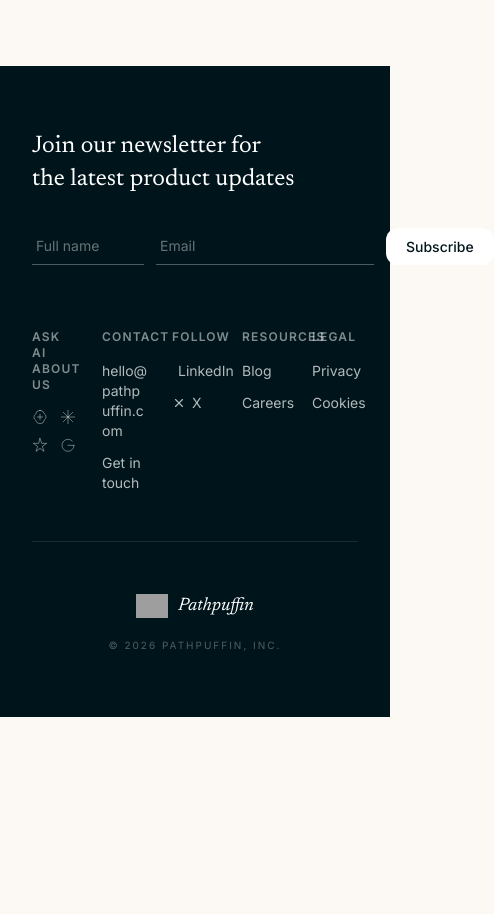
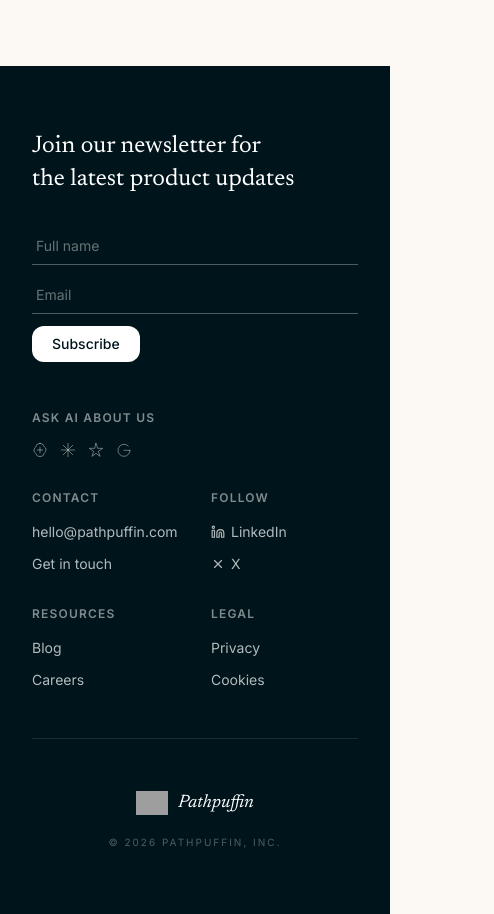
Before and after one commit to PathPuffin/pathpuffin_website, a React (Vite) app: page /blog in a window 390 px wide. Shown: the part 1580-2494 px from the top of the page, 494 px wide, since content can reach past the window. Before the commit the page ends 2297 px from the top, so only its background shows below. Built offline with nearby package versions, Linux system fonts and the light colour scheme; grey boxes are pictures that could not be loaded.

Commit message:
added a picture

```diff
--- a/index.html
+++ b/index.html
@@ -4,6 +4,8 @@
     <meta charset="UTF-8" />
     <meta name="viewport" content="width=device-width, initial-scale=1.0" />
     <link rel="icon" type="image/png" href="/puffin_logo_highres.png" />
+    <link rel="preload" as="image" href="/puffin_logo_highres.png" />
+    <link rel="preload" as="image" href="/pathpuffin_compass.png" />
     <title>Pathpuffin</title>
     <script>
       (function() {
--- a/src/App.tsx
+++ b/src/App.tsx
@@ -9,7 +9,7 @@ import { ArrowRight } from "lucide-react";
 import Footer from "./Footer";
 
 const LOGO_URL = "/puffin_logo_highres.png";
-const HERO_IMAGE_URL = "/pathpuffin3d.png";
+const HERO_IMAGE_URL = "/pathpuffin_compass.png";
 
 const scrollTo = (id: string) => {
   document.getElementById(id)?.scrollIntoView({ behavior: "smooth" });
@@ -20,7 +20,7 @@ const Navbar = () => {
     <nav className="fixed top-0 w-full z-50 glass-nav border-b border-outline-variant/10">
       <div className="flex justify-between items-center px-8 py-4 max-w-7xl mx-auto">
         <Link to="/" className="flex items-center gap-3">
-          <img src={LOGO_URL} alt="Pathpuffin Logo" className="w-12 h-12 object-contain" />
+          <img src={LOGO_URL} alt="Pathpuffin Logo" className="w-12 h-12 object-contain" fetchPriority="high" width={48} height={48} />
           <span className="text-lg font-semibold font-serif tracking-tight text-primary">Pathpuffin</span>
         </Link>
 
@@ -54,11 +54,13 @@ const Hero = () => {
   return (
     <section className="relative min-h-screen flex items-center overflow-hidden">
       <div className="absolute inset-0 bg-gradient-to-br from-background via-background to-surface-container-low" />
-      <div className="absolute top-1/2 right-0 -translate-y-1/2 w-[600px] h-[600px] bg-primary/4 rounded-full blur-3xl" />
 
-      <div className="relative max-w-7xl mx-auto px-8 pt-24 pb-16 w-full">
-        <div className="grid grid-cols-1 lg:grid-cols-2 gap-16 items-center">
+      <div className="relative w-full max-w-7xl mx-auto px-8 pt-24 pb-0">
+        <div className="grid grid-cols-1 lg:grid-cols-2 gap-12 lg:gap-24 items-end">
+
+          {/* Left — text & buttons, aligned to bottom of image */}
           <motion.div
+            className="pb-16 lg:pb-24"
             initial={{ opacity: 0, y: 30 }}
             animate={{ opacity: 1, y: 0 }}
             transition={{ duration: 0.9, ease: "easeOut" }}
@@ -90,29 +92,24 @@ const Hero = () => {
             </div>
           </motion.div>
 
+          {/* Right — compass image, flush to bottom edge */}
           <motion.div
-            initial={{ opacity: 0, scale: 0.9, y: 20 }}
-            animate={{ opacity: 1, scale: 1, y: 0 }}
+            className="flex items-end justify-center lg:justify-end"
+            initial={{ opacity: 0, y: 20 }}
+            animate={{ opacity: 1, y: 0 }}
             transition={{ duration: 1.1, delay: 0.15, ease: "easeOut" }}
-            className="flex justify-center lg:justify-end"
           >
-            <div className="relative">
-              <div className="absolute inset-0 bg-primary/8 rounded-3xl blur-2xl scale-90 translate-y-4" />
-              <motion.div
-                animate={{ y: [0, -12, 0] }}
-                transition={{ duration: 5, repeat: Infinity, ease: "easeInOut" }}
-                className="relative rounded-3xl overflow-hidden shadow-2xl max-w-[420px] w-full"
-              >
-                <img
-                  src={HERO_IMAGE_URL}
-                  alt="Puffin Engineering Symbol"
-                  className="w-full h-auto block"
-                />
-              </motion.div>
-            </div>
+            <img
+              src={HERO_IMAGE_URL}
+              alt="Pathpuffin Compass"
+              className="w-full max-w-135 h-auto object-contain block"
+              fetchPriority="high"
+              width={540}
+              height={540}
+            />
           </motion.div>
+
         </div>
-
       </div>
     </section>
   );
--- a/src/Footer.tsx
+++ b/src/Footer.tsx
@@ -69,7 +69,7 @@ export default function Footer() {
       <div className="max-w-7xl mx-auto px-8">
 
         {/* Main row */}
-        <div className="grid grid-cols-1 lg:grid-cols-2 gap-16 mb-12 pb-12 border-b border-white/10">
+        <div className="grid grid-cols-1 lg:grid-cols-2 gap-12 mb-12 pb-12 border-b border-white/10">
 
           {/* Left — Newsletter */}
           <div>
@@ -79,11 +79,11 @@ export default function Footer() {
             {subscribed ? (
               <p className="text-white/60 text-sm">Thanks for subscribing!</p>
             ) : (
-              <form className="flex gap-3 max-w-sm" onSubmit={handleSubscribe}>
+              <form className="flex flex-col sm:flex-row gap-3 max-w-sm" onSubmit={handleSubscribe}>
                 <input
                   type="text"
                   placeholder="Full name"
-                  className="bg-transparent border-b border-white/30 py-2 px-1 focus:outline-none focus:border-white/60 transition-colors text-sm placeholder:text-white/40 w-28"
+                  className="bg-transparent border-b border-white/30 py-2 px-1 focus:outline-none focus:border-white/60 transition-colors text-sm placeholder:text-white/40 sm:w-28"
                 />
                 <input
                   type="email"
@@ -91,11 +91,11 @@ export default function Footer() {
                   value={email}
                   onChange={(e) => setEmail(e.target.value)}
                   required
-                  className="bg-transparent border-b border-white/30 py-2 px-1 focus:outline-none focus:border-white/60 transition-colors flex-1 text-sm placeholder:text-white/40"
+                  className="bg-transparent border-b border-white/30 py-2 px-1 focus:outline-none focus:border-white/60 transition-colors sm:flex-1 text-sm placeholder:text-white/40"
                 />
                 <button
                   type="submit"
-                  className="bg-white text-primary px-5 py-1.5 rounded-md font-medium text-sm hover:bg-white/90 transition-colors whitespace-nowrap"
+                  className="bg-white text-primary px-5 py-2 rounded-md font-medium text-sm hover:bg-white/90 transition-colors whitespace-nowrap self-start sm:self-auto"
                 >
                   Subscribe
                 </button>
@@ -104,10 +104,10 @@ export default function Footer() {
           </div>
 
           {/* Right — Links grid */}
-          <div className="grid grid-cols-5 gap-6">
+          <div className="grid grid-cols-2 sm:grid-cols-3 lg:grid-cols-5 gap-8 lg:gap-6">
 
             {/* Ask AI */}
-            <div className="flex flex-col gap-3 col-span-1">
+            <div className="flex flex-col gap-3 col-span-2 sm:col-span-1">
               <span className="text-xs font-semibold uppercase tracking-widest opacity-50 mb-1">Ask AI About Us</span>
               <div className="flex flex-wrap gap-3">
                 {AI_LINKS.map((ai) => (
```
Also changed, not shown: 1 other file (tests, documents, lock files or other folders).
